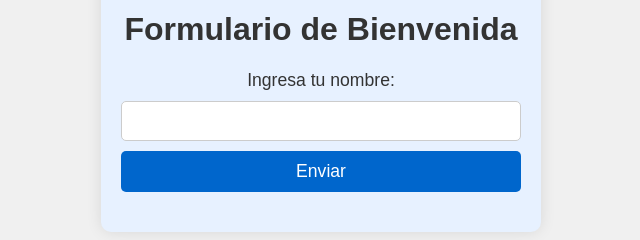
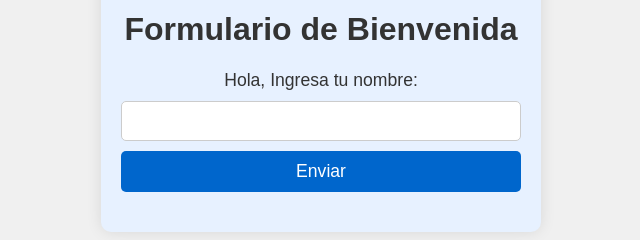
Before and after one commit to lepc1972/s3, a plain HTML site: page index.html in a window 1280 px wide. Shown: the part 130-370 px from the top of the page, 319-959 px from the left. Drawn offline with Linux system fonts and the light colour scheme.

Commit message:
index-hola

```diff
--- a/index.html
+++ b/index.html
@@ -10,7 +10,7 @@
     <div class="container">
         <h1>Formulario de Bienvenida</h1>
         <form id="nameForm">
-            <label for="name">Ingresa tu nombre:</label>
+            <label for="name">Hola, Ingresa tu nombre:</label>
             <input type="text" id="name" name="name" required>
             <button type="submit">Enviar</button>
         </form>
```
